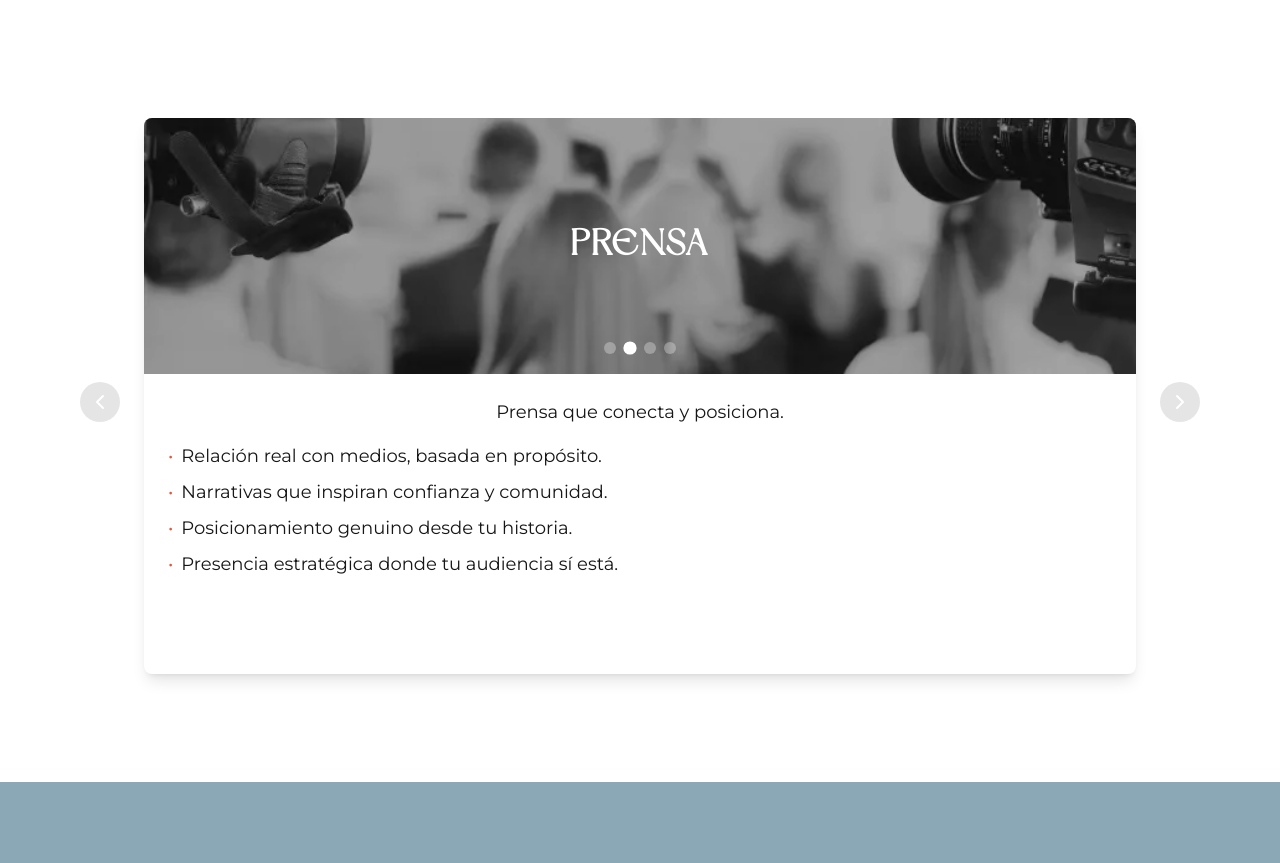
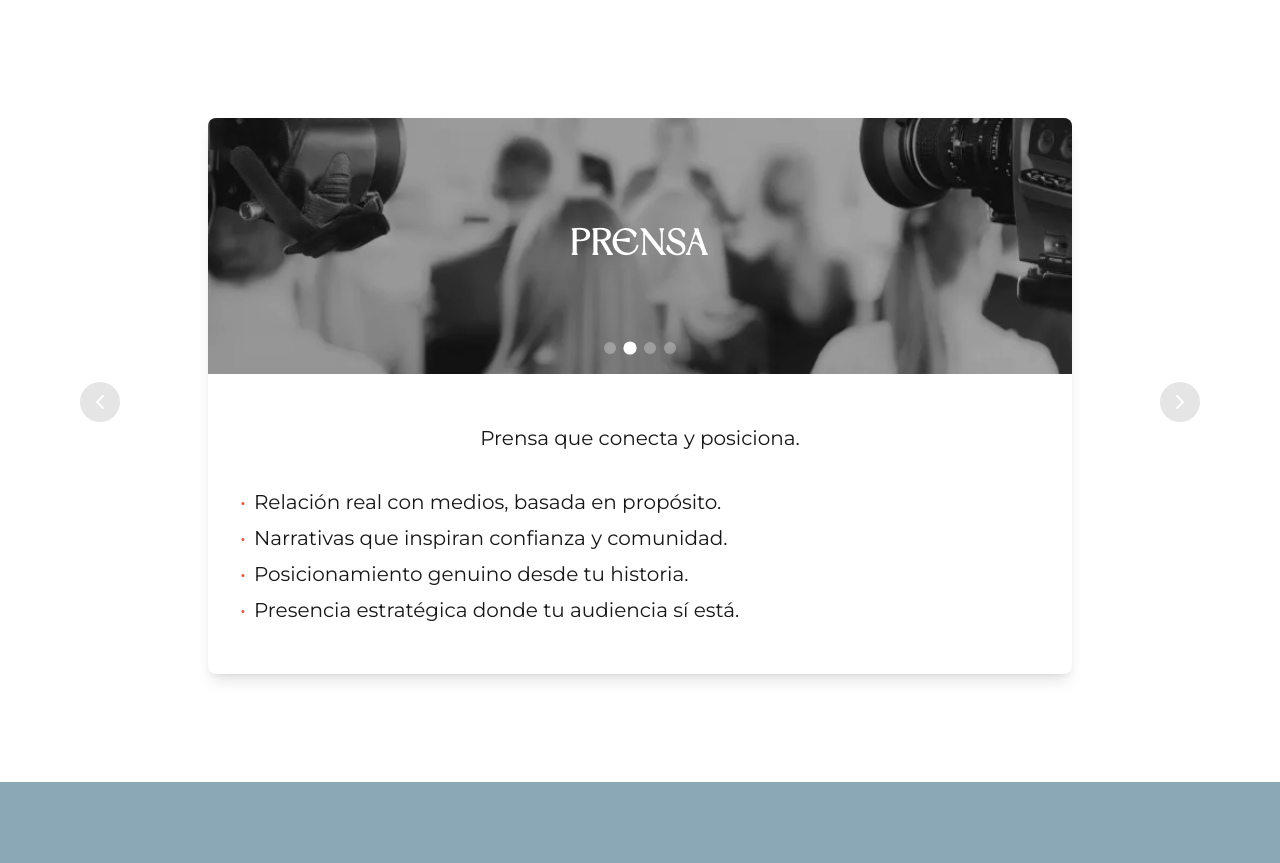
Before and after one commit to pueblobranding/pueblo, a Next.js app: page / in a window 1280 px wide. Shown: the part 1064-1927 px from the top of the page. Built offline with nearby package versions, Linux system fonts and the light colour scheme; no server answers.

Commit message:
Update button styling in QueHacemosSlide for improved layout and adjust container width in QueHacemosSlide for better presentation. Enhance text alignment and padding for a more cohesive design.

```diff
--- a/components/QueHacemosSlide.tsx
+++ b/components/QueHacemosSlide.tsx
@@ -9,7 +9,7 @@ interface QueHacemosSlideProps {
 
 const QueHacemosSlide: React.FC<QueHacemosSlideProps> = ({ title, description, imageUrl, services }) => {
   return (
-    <div className="max-w-5xl mx-auto p-4">
+    <div className="max-w-4xl mx-auto p-4">
       <div className="bg-white rounded-lg shadow-lg overflow-hidden">
         <div className="relative h-64 w-full">
           <img src={imageUrl} alt={title} className="w-full h-full object-cover grayscale" />
@@ -18,8 +18,8 @@ const QueHacemosSlide: React.FC<QueHacemosSlideProps> = ({ title, description, i
             {title}
           </div>
         </div>
-        <div className="p-6 text-lg min-h-[300px]">
-          <p className="mb-4 text-center">{description}</p>
+        <div className="flex flex-col justify-around p-8 text-sm md:text-xl min-h-[300px]">
+          <p className="text-center">{description}</p>
           <ul className="space-y-2">
             {services.map((service, index) => (
               <li key={index} className="flex items-start">
--- a/components/en-que-podemos-ayudarte.tsx
+++ b/components/en-que-podemos-ayudarte.tsx
@@ -87,7 +87,7 @@ export default function QueHacemosSection() {
 
                             <a
                                 href="#contacto"
-                                className="w-fit bg-tigerlily text-white p-3 rounded-full hover:bg-[#d04e39] transition-colors tracking-wider cursor-pointer"
+                                className="w-fit bg-tigerlily text-white p-3 rounded-full hover:bg-[#d04e39] transition-colors tracking-wider cursor-pointer text-center"
                             >
                                 ¡CONTANOS TU PROYECTO!
                             </a>
```
